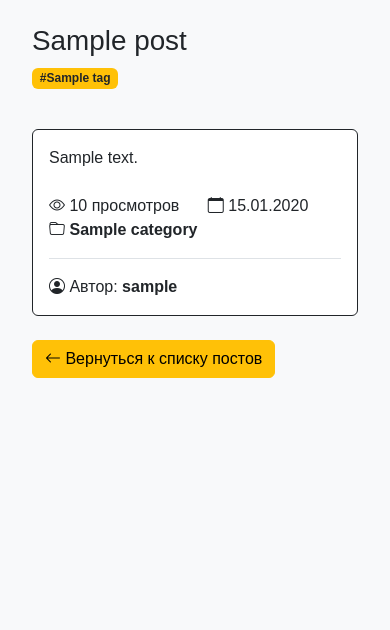
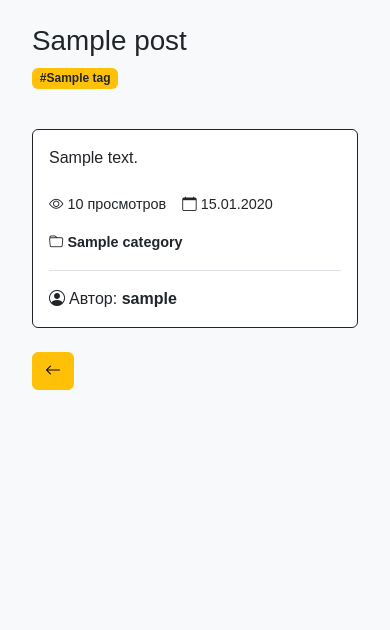
Before and after one commit to VladimirMonin/django_422, a Django app: template python_blog/templates/post_detail.html in a window 390 px wide. Shown: the part 92-722 px from the top of the page. Run offline with Django 5.2, Linux system fonts and the light colour scheme; the template is opened without the code that fills it: most values are stand-ins (such as "Sample title", 1, 10 or a date in 2020); data that the repository does not hold is empty.

Commit message:
templates: улучшение адаптивности - два варианта кнопок для постов

```diff
--- a/python_blog/templates/post_detail.html
+++ b/python_blog/templates/post_detail.html
@@ -23,13 +23,20 @@
                 <div class="card-body">
                     <p class="card-text">{{ post.content }}</p>
 
-                    <div class="stats mt-4 pb-3 border-bottom">
-                        <span class="me-4 text-dark"><i class="bi bi-eye"></i> {{ post.views }} просмотров</span>
-                        <span class="me-4 text-dark"><i class="bi bi-calendar"></i> {{ post.created_at|date:"d.m.Y" }}</span>
+                    <div class="stats mt-4 pb-3 border-bottom d-flex flex-wrap gap-3">
+                        <span class="d-flex align-items-center text-dark">
+                            <i class="bi bi-eye me-1"></i>
+                            <span class="stats-text">{{ post.views }} просмотров</span>
+                        </span>
+                        <span class="d-flex align-items-center text-dark">
+                            <i class="bi bi-calendar me-1"></i>
+                            <span class="stats-text">{{ post.created_at|date:"d.m.Y" }}</span>
+                        </span>
                         {% if post.category %}
-                            <span class="text-dark">
-                                <i class="bi bi-folder"></i>
-                                <a href="{% url 'blog:category_detail' post.category.slug %}" class="text-decoration-none text-dark fw-bold">
+                            <span class="d-flex align-items-center text-dark">
+                                <i class="bi bi-folder me-1"></i>
+                                <a href="{% url 'blog:category_detail' post.category.slug %}"
+                                   class="text-decoration-none text-dark fw-bold stats-text">
                                     {{ post.category.name }}
                                 </a>
                             </span>
@@ -37,9 +44,9 @@
                     </div>
 
                     <div class="author mt-3">
-                        <span class="text-dark">
-                            <i class="bi bi-person-circle"></i> Автор:
-                            <span class="fw-bold">{{ post.author.username }}</span>
+                        <span class="d-flex align-items-center text-dark">
+                            <i class="bi bi-person-circle me-1"></i>
+                            <span class="stats-text">Автор: <span class="fw-bold">{{ post.author.username }}</span></span>
                         </span>
                     </div>
                 </div>
@@ -49,8 +56,11 @@
 
     <div class="row mt-4">
         <div class="col-12">
-            <a href="{% url 'blog:posts' %}" class="btn btn-warning">
+            <a href="{% url 'blog:posts' %}" class="btn btn-warning d-none d-md-inline-block">
                 <i class="bi bi-arrow-left"></i> Вернуться к списку постов
+            </a>
+            <a href="{% url 'blog:posts' %}" class="btn btn-warning d-inline-block d-md-none">
+                <i class="bi bi-arrow-left"></i>
             </a>
         </div>
     </div>
--- a/static/css/main.css
+++ b/static/css/main.css
@@ -91,3 +91,14 @@ body {
           display: inline-block;
       }
   }
+
+
+.stats-text {
+    white-space: nowrap;
+}
+
+@media (max-width: 768px) {
+    .stats {
+        font-size: 0.9rem;
+    }
+}
```
Also changed, not shown: python_blog/templates/post_preview_include.html (+23 -11 lines).
